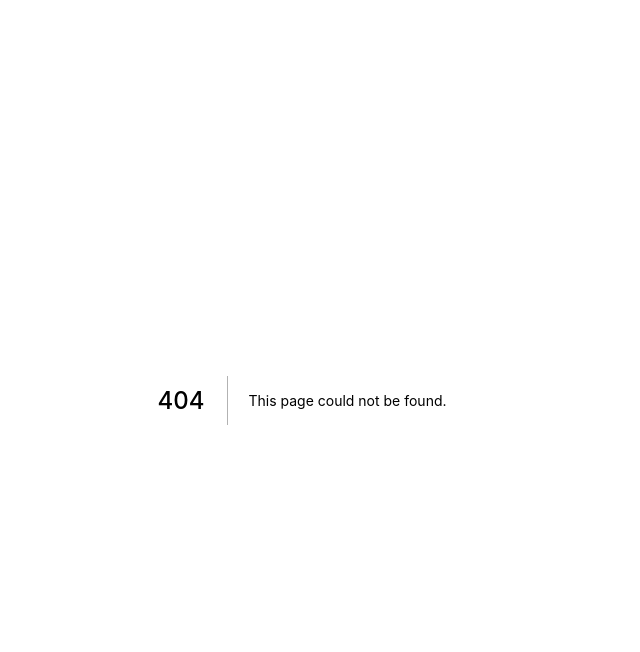
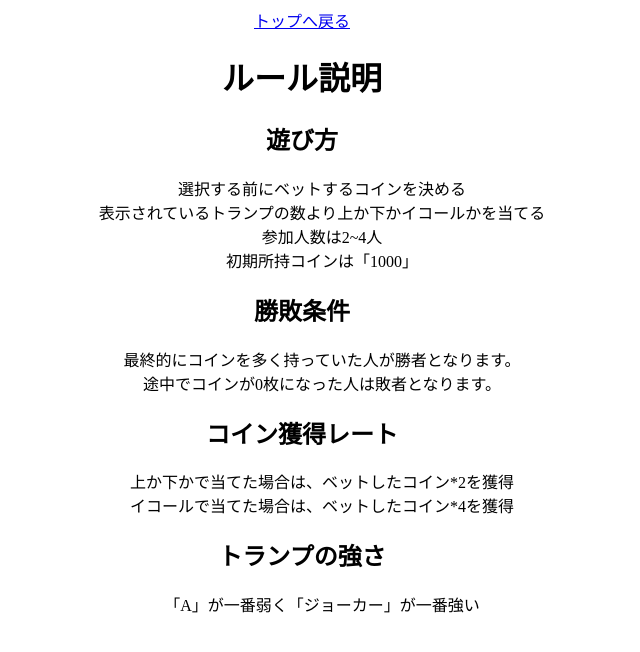
Before and after one commit to daichan1/cromarty, a Next.js app: page /rule in a window 1280 px wide. Before the commit this address had no page. Shown: the top 652 px of the page, without its empty margins (338-978 px from the left). Built offline with nearby package versions, Linux system fonts and the light colour scheme.

Commit message:
create rule_description_page

```diff
--- a/pages/index.tsx
+++ b/pages/index.tsx
@@ -9,7 +9,7 @@ const Top = () => (
     </Head>
     <div className="wrapper">
       <h1 className="title">ハイ&ロー</h1>
-      <Link href='/'>
+      <Link href='/rule'>
         <a className="link mg-20">ルール説明</a>
       </Link>
       <form>
--- /dev/null
+++ b/pages/rule/index.tsx
@@ -0,0 +1,47 @@
+import React from 'react'
+import Link from 'next/link'
+
+const Rule = () => (
+  <div className="wrapper">
+    <Link href='/'>
+      <a>トップへ戻る</a>
+    </Link>
+    <h1 className="title">ルール説明</h1>
+
+    <h2>遊び方</h2>
+    <ul>
+      <li>選択する前にベットするコインを決める</li>
+      <li>表示されているトランプの数より上か下かイコールかを当てる</li>
+      <li>参加人数は2~4人</li>
+      <li>初期所持コインは「1000」</li>
+    </ul>
+
+    <h2>勝敗条件</h2>
+    <ul>
+      <li>最終的にコインを多く持っていた人が勝者となります。</li>
+      <li>途中でコインが0枚になった人は敗者となります。</li>
+    </ul>
+
+    <h2>コイン獲得レート</h2>
+    <ul>
+      <li>上か下かで当てた場合は、ベットしたコイン*2を獲得</li>
+      <li>イコールで当てた場合は、ベットしたコイン*4を獲得</li>
+    </ul>
+
+    <h2>トランプの強さ</h2>
+    <ul>
+      <li>「A」が一番弱く「ジョーカー」が一番強い</li>
+    </ul>
+
+    <style>{`
+      .wrapper {
+        text-align: center;
+      }
+      ul {
+        list-style-type: none;
+      }
+    `}</style>
+  </div>
+)
+
+export default Rule
```
